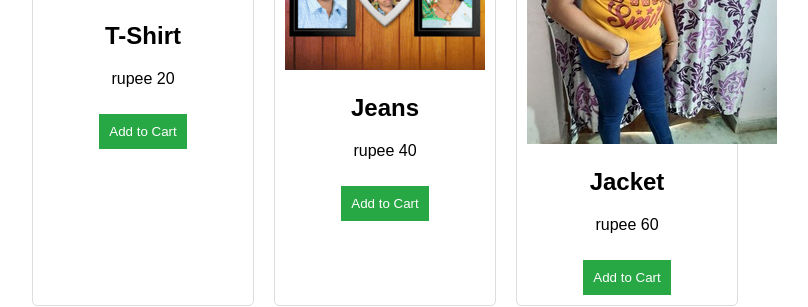
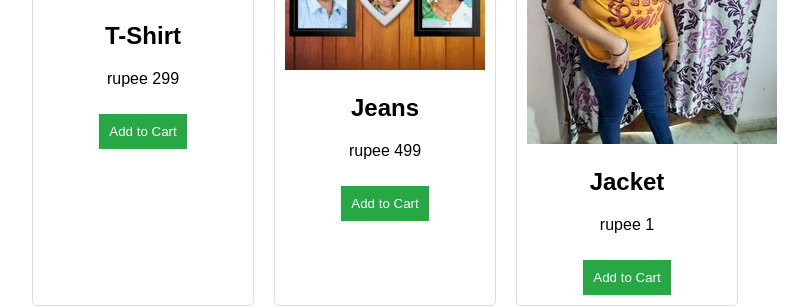
Before and after one commit to rajudruva2/serverless-frontend, a React (Create React App) app: page / in a window 1280 px wide. Shown: the part 280-587 px from the top of the page, without its empty margins (255-1063 px from the left). Built offline with nearby package versions, Linux system fonts and the light colour scheme.

Commit message:
Update App.js

```diff
--- a/src/App.js
+++ b/src/App.js
@@ -9,9 +9,9 @@ import tshirtImage from "./assets/tshirt.jpg";
 import sareeImage from "./assets/saree.jpg";
 
 const products = [
-  { id: 1, name: "T-Shirt", price: 20, image: tshirtImage },
-  { id: 2, name: "Jeans", price: 40, image: jeansImage },
-  { id: 3, name: "Jacket", price: 60, image: sareeImage },
+  { id: 1, name: "T-Shirt", price: 299, image: tshirtImage },
+  { id: 2, name: "Jeans", price: 499, image: jeansImage },
+  { id: 3, name: "Jacket", price: 1, image: sareeImage },
 ];
 
 function App() {
```
